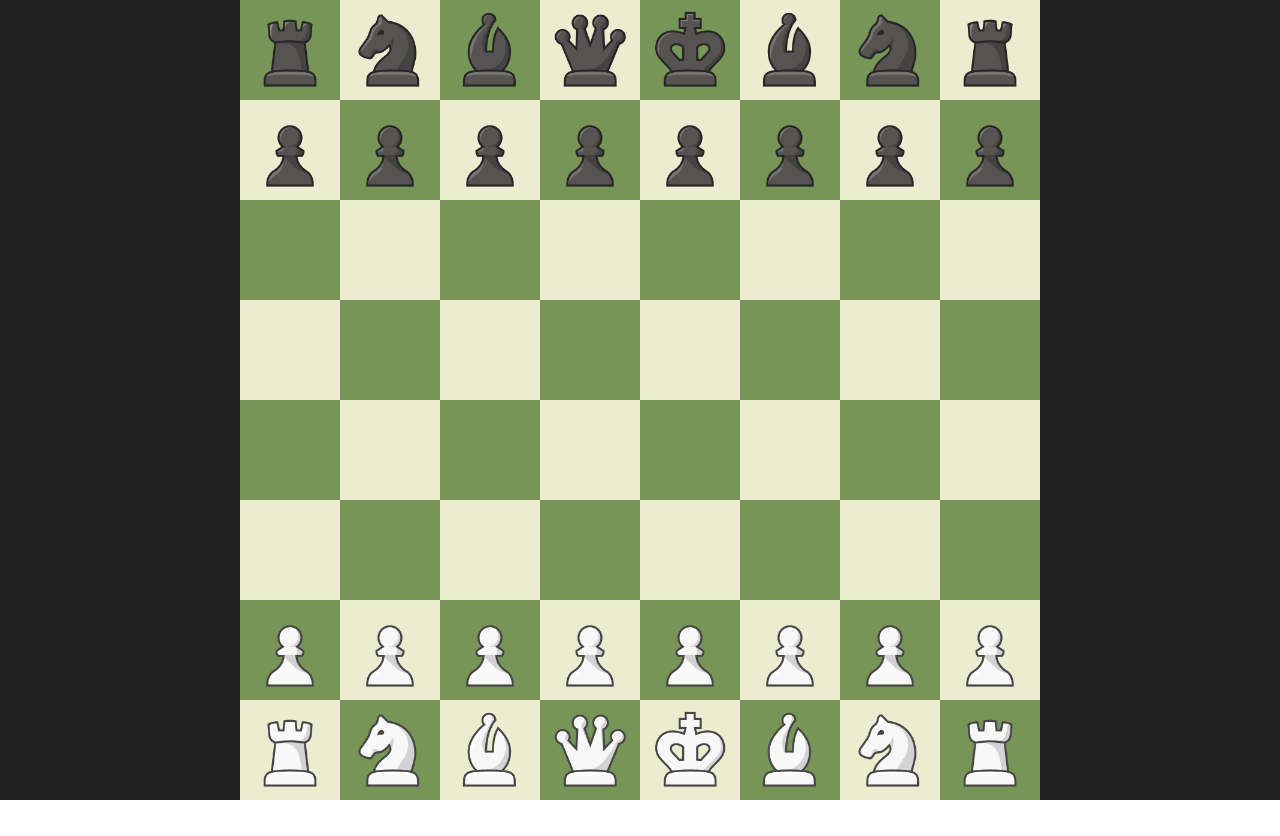
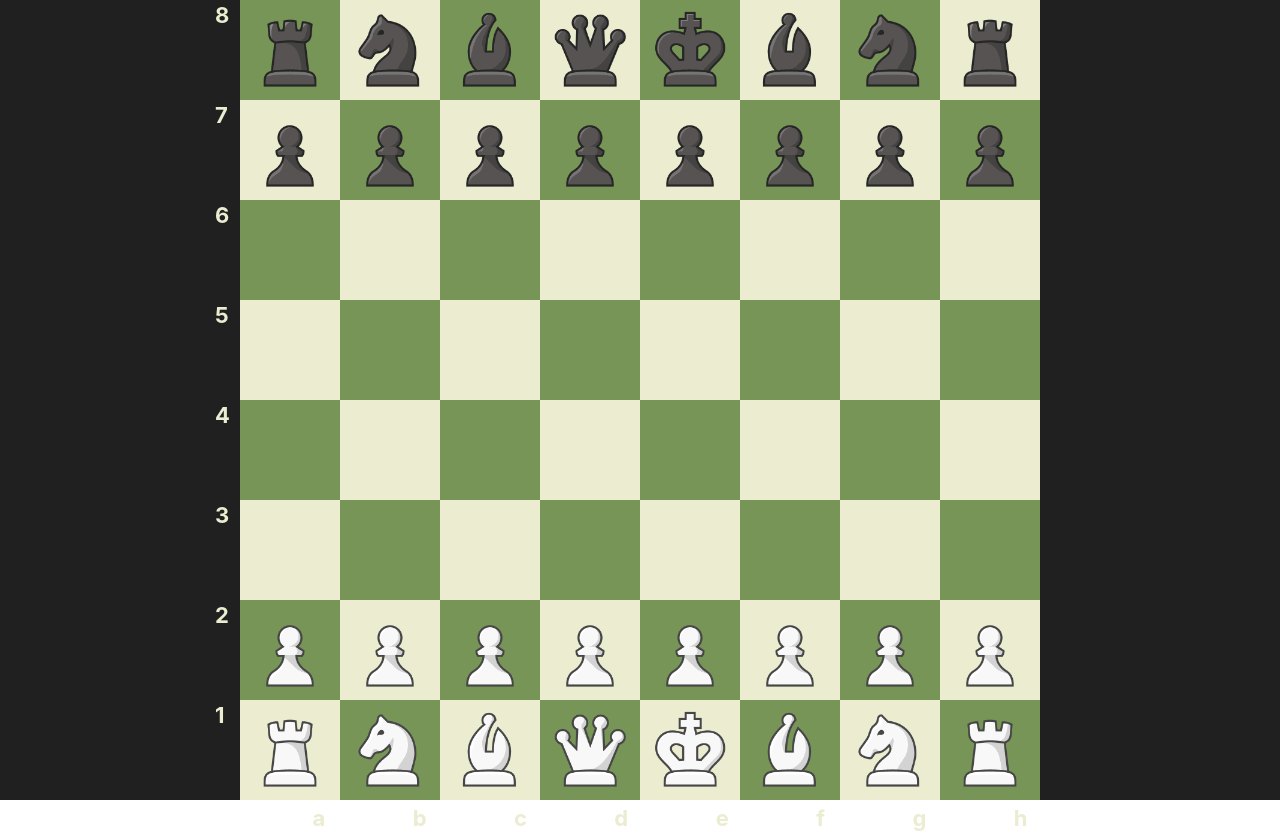
Before and after one commit to lucascoelho-unl/chessboard-ui, a React (Create React App) app: page / in a window 1280 px wide. Before the commit the page ends 800 px from the top, so only its background shows below. Built offline with nearby package versions, Linux system fonts and the light colour scheme.

Commit message:
Labels for the board

```diff
--- a/src/components/Chessboard/Chessboard.css
+++ b/src/components/Chessboard/Chessboard.css
@@ -10,3 +10,45 @@
   height: 800px;
   background-color: blue;
 }
+
+/* CSS for Chessboard */
+#chessboard-container {
+  position: relative; /* Set container position to relative */
+}
+
+/* Styling for column labels */
+.column-labels {
+  position: absolute; /* Position the column labels absolutely */
+  top: 800px; /* Align labels to the top */
+  left: -10px; /* Align labels to the left */
+  width: 110%; /* Occupy the full width of the container */
+  display: flex; /* Use flexbox to align labels horizontally */
+  justify-content: space-evenly; /* Space out labels evenly */
+}
+
+/* Styling for individual column label */
+.column-label {
+  font-size: 22px; /* Adjust label font size */
+  font-weight: bold; /* Make labels bold */
+  color: #ebecd0; /* Set label color */
+  padding: 5px; /* Add padding for spacing */
+}
+
+/* Styling for row labels */
+.row-labels {
+  position: absolute; /* Position the row labels absolutely */
+  top: -67px; /* Align labels to the top */
+  left: -30px; /* Align labels to the left */
+  height: 108%; /* Occupy the full height of the container */
+  display: flex; /* Use flexbox to align labels vertically */
+  flex-direction: column; /* Align labels vertically */
+  justify-content: space-evenly; /* Space out labels evenly */
+}
+
+/* Styling for individual row label */
+.row-label {
+  font-size: 22px; /* Adjust label font size */
+  font-weight: bold; /* Make labels bold */
+  color: #ebecd0; /* Set label color */
+  padding: 5px; /* Add padding for spacing */
+}
--- a/src/components/Chessboard/Chessboard.tsx
+++ b/src/components/Chessboard/Chessboard.tsx
@@ -1,4 +1,4 @@
-import Tile from '../Tile/Tile';
+import Tile from '../Tile/Tile'
 import './Chessboard.css'
 
 /**
@@ -15,12 +15,22 @@ let activePiece: HTMLElement | null = null;
 
 // FEN notation for building positions
 const initialPosition = "rnbqkbnr/pppppppp/8/8/8/8/PPPPPPPP/RNBQKBNR";
-const dificultPosition = "8/5k2/3p4/1p1Pp2p/pP2Pp1P/P4P1K/8/8 b"
+// const dificultPosition = "8/5k2/3p4/1p1Pp2p/pP2Pp1P/P4P1K/8/8 b"
 
 // Setting up the board
 const verticalAxis = ["1", "2", "3", "4", "5", "6", "7", "8"]
 const horizontalAxis = ["a", "b", "c", "d", "e", "f", "g", "h"]
 const pieces: Piece[] = readBoard(initialPosition)
+
+// RowLabel component
+const RowLabel = ({ label }: { label: string }) => {
+    return <div className="row-label">{label}</div>;
+};
+
+// ColumnLabel component
+const ColumnLabel = ({ label }: { label: string }) => {
+    return <div className="column-label">{label}</div>;
+};
 
 /**
 * Chess board.
@@ -31,26 +41,38 @@ const pieces: Piece[] = readBoard(initialPosition)
 */
 export default function Chessboard() {
     let board = [];
+    let rowLabels = [];
+    let columnLabels = [];
 
+    // Generating chessboard tiles
     for (let rank = verticalAxis.length - 1; rank >= 0; rank--) {
         for (let file = 0; file < horizontalAxis.length; file++) {
-            let isWhite = (rank + file + 2) % 2 == 0;
+            let isWhite = (rank + file + 2) % 2 === 0;
             let image = "";
 
             pieces.forEach((piece) => {
-                if (
-                    piece.verticalPosition === file &&
-                    piece.horizontalPosition === rank
-                ) {
+                if (piece.verticalPosition === file && piece.horizontalPosition === rank) {
                     image = piece.image;
                 }
             });
-            board.push(
-                <Tile key={`${rank},${file}`} isWhite={isWhite} image={image} />
-            );
+
+            board.push(<Tile key={`${rank},${file}`} isWhite={isWhite} image={image} />);
         }
     }
+
+    // Generating row labels
+    for (let rank = verticalAxis.length - 1; rank >= 0; rank--) {
+        rowLabels.push(<RowLabel key={`row-${rank}`} label={verticalAxis[rank]} />);
+    }
+
+    // Generating column labels
+    for (let file = 0; file < horizontalAxis.length; file++) {
+        columnLabels.push(<ColumnLabel key={`col-${file}`} label={horizontalAxis[file]} />);
+    }
+
     return (
+        <div id="chessboard-container">
+            <div className="column-labels">{columnLabels}</div>
             <div
                 onMouseMove={(e) => movePiece(e)}
                 onMouseDown={(e) => grabPiece(e)}
@@ -58,10 +80,11 @@ export default function Chessboard() {
                 id="chessboard"
             >
                 {board}
+                <div className="row-labels">{rowLabels}</div>
+            </div>
         </div>
     );
 }
-
 
 /**
  * Move pieces function. Called when piece is active (is clicked).
@@ -71,8 +94,8 @@ export default function Chessboard() {
  */
 function movePiece(e: React.MouseEvent) {
     if (activePiece) {
-        const x = e.clientX - 50
-        const y = e.clientY - 50
+        const x = e.clientX - 610
+        const y = e.clientY - 175
         activePiece.style.position = "absolute"
         activePiece.style.left = `${x}px`
         activePiece.style.top = `${y}px`
@@ -89,8 +112,8 @@ function movePiece(e: React.MouseEvent) {
 function grabPiece(e: React.MouseEvent) {
     const element = e.target as HTMLElement
     if (element.classList.contains("chess-piece")) {
-        const x = e.clientX - 50
-        const y = e.clientY - 50
+        const x = e.clientX - 610
+        const y = e.clientY - 175
         element.style.position = "absolute"
         element.style.left = `${x}px`
         element.style.top = `${y}px`
@@ -128,11 +151,11 @@ function readBoard(position: string) {
 
         // Base case. If hits the first space, return the list of pieces
         // TODO: read the rest of the FEN string (who's move, possible moves, how many moves each player has)
-        if (currChar == " ") {
+        if (currChar === " ") {
             return pieces
         }
         // If the char is / reset the file, and go down one rank.
-        else if (currChar == "/") {
+        else if (currChar === "/") {
             rank--
             file = 0
         }
@@ -163,40 +186,40 @@ function readBoard(position: string) {
  * @returns A path for the piece's .png. If not a valid piece, return empty string.
  */
 function determinePiece(char: string) {
-    if (char == "k") {
+    if (char === "k") {
         return "assets/images/king_b.png"
     }
-    else if (char == "K") {
+    else if (char === "K") {
         return "assets/images/king_w.png"
     }
-    else if (char == "q") {
+    else if (char === "q") {
         return "assets/images/queen_b.png"
     }
-    else if (char == "Q") {
+    else if (char === "Q") {
         return "assets/images/queen_w.png"
     }
-    else if (char == "b") {
+    else if (char === "b") {
         return "assets/images/bishop_b.png"
     }
-    else if (char == "B") {
+    else if (char === "B") {
         return "assets/images/bishop_w.png"
     }
-    else if (char == "n") {
+    else if (char === "n") {
         return "assets/images/knight_b.png"
     }
-    else if (char == "N") {
+    else if (char === "N") {
         return "assets/images/knight_w.png"
     }
-    else if (char == "r") {
+    else if (char === "r") {
         return "assets/images/rook_b.png"
     }
-    else if (char == "R") {
+    else if (char === "R") {
         return "assets/images/rook_w.png"
     }
-    else if (char == "p") {
+    else if (char === "p") {
         return "assets/images/pawn_b.png"
     }
-    else if (char == "P") {
+    else if (char === "P") {
         return "assets/images/pawn_w.png"
     }
     else {
```
Lines whose indentation alone changed are shown as unchanged.
